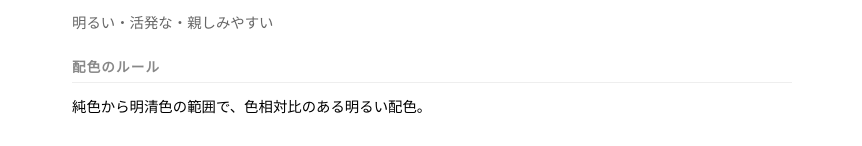
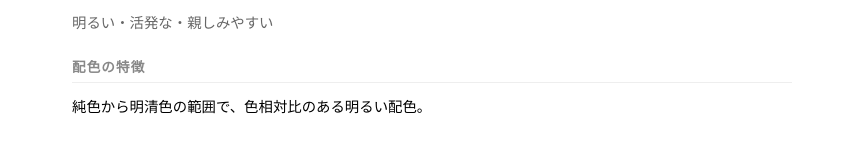
Before and after one commit to tetracalibers/pccs-lens, a SvelteKit app in the folder app/: page /patterns/casual in a window 1280 px wide. Shown: the part 156-302 px from the top of the page, without its empty margins (208-1070 px from the left). Built offline with nearby package versions, Linux system fonts and the light colour scheme; a web font is replaced by a local one.

Commit message:
文言の調整

```diff
--- a/app/src/routes/patterns/[theme]/+page.svelte
+++ b/app/src/routes/patterns/[theme]/+page.svelte
@@ -106,7 +106,7 @@
   </header>
 
   <section class="description">
-    <h2>配色のルール</h2>
+    <h2>配色の特徴</h2>
     <p>{theme.coloringDescription}</p>
   </section>
 
```
